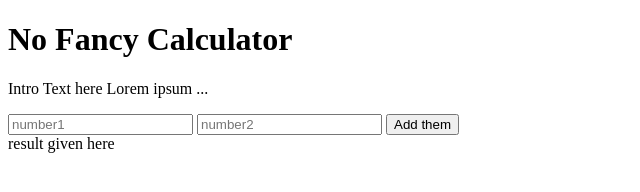
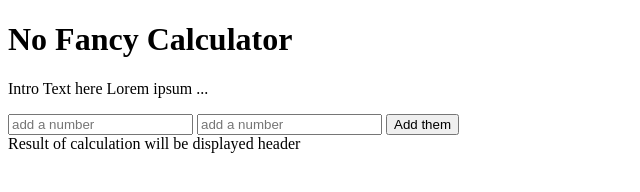
Before and after one commit to stefguler/No-Fancy-Calculator, a plain HTML site: page index.html in a window 1280 px wide. Shown: the whole page, without its empty margins (0-640 px from the left). Drawn offline with Linux system fonts and the light colour scheme.

Commit message:
update html

```diff
--- a/index.html
+++ b/index.html
@@ -15,12 +15,12 @@
             <p id="Intro-text">Intro Text here Lorem ipsum ... </p>
         </div>
         <div class="calculator-container">
-            <input id="number-input-1" type="number" placeholder="number1">
-            <input id="number-input-2" type="number" placeholder="number2">
+            <input id="number-input-1" type="number" placeholder="add a number">
+            <input id="number-input-2" type="number" placeholder="add a number">
             <button>Add them</button>
         </div>
         <div class="result-container">
-            <span id="result-display">result given here</span>
+            <span id="result-display">Result of calculation will be displayed header</span>
         </div>
     </div>
 <script>
```
